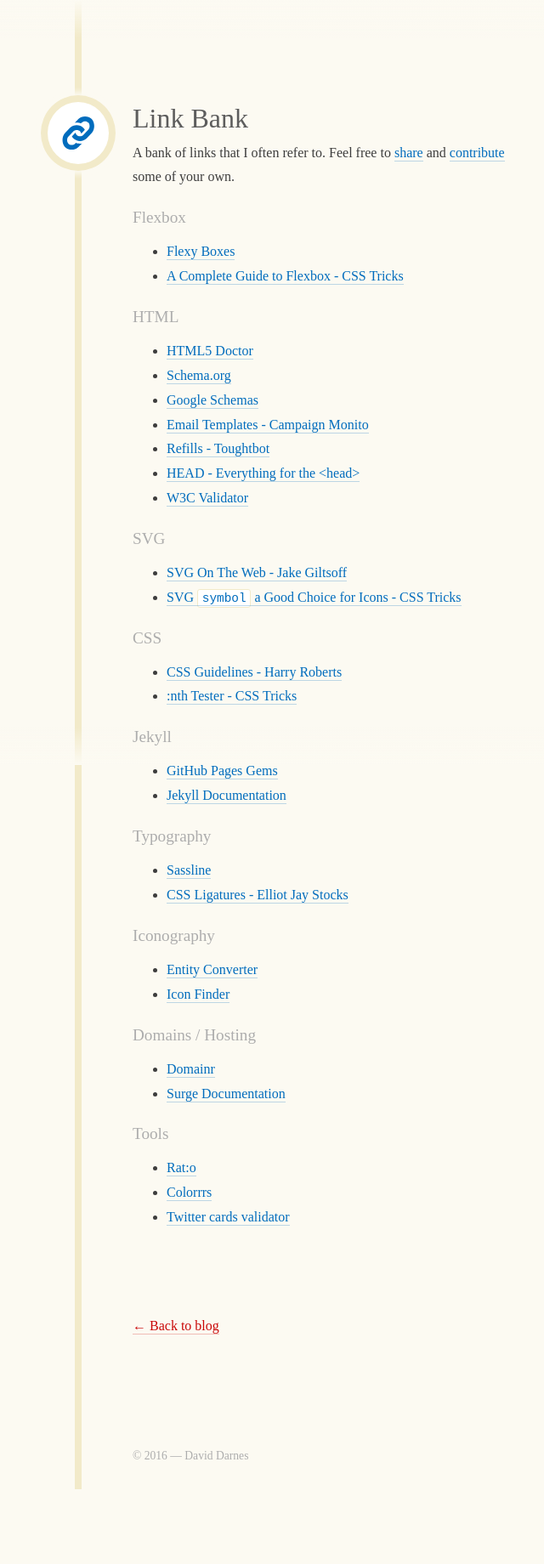
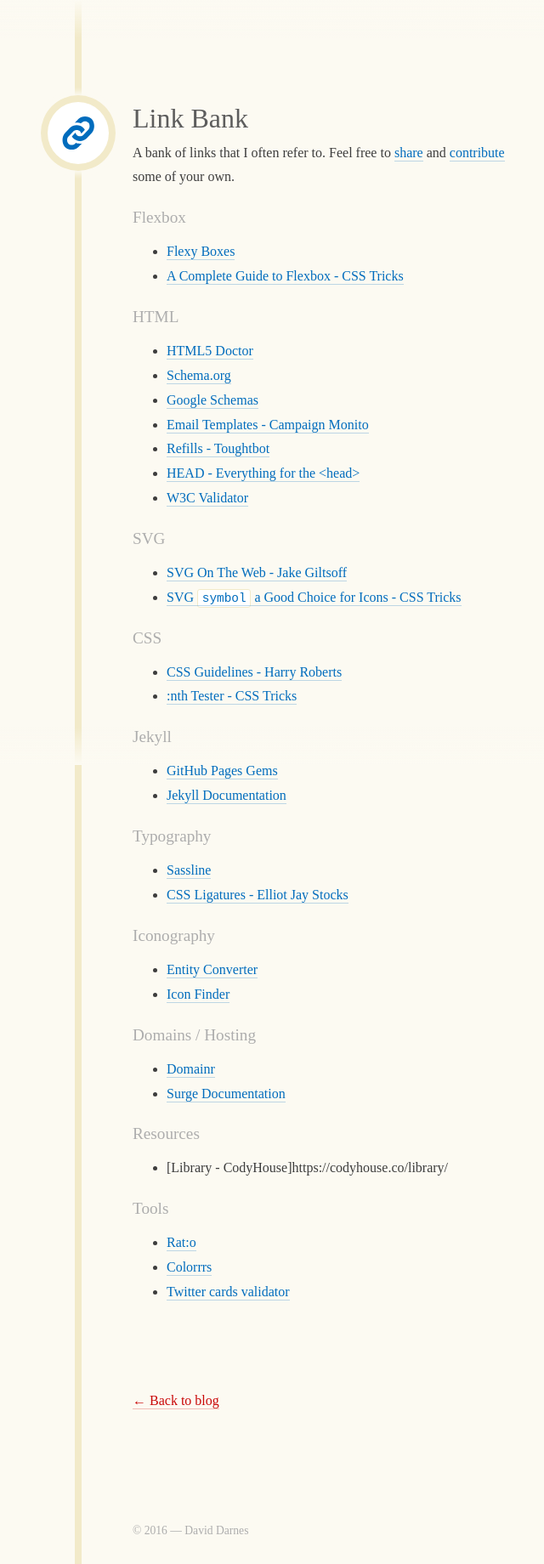
Before and after one commit to daviddarnes/david.darn.es, a Jekyll site: the page built from linkbank.md, in a window 1280 px wide. Shown: the whole page at 85% size, without its empty margins (321-961 px from the left). Built offline with Jekyll 4.4.1, drawn with Linux system fonts in a browser that asks for light colours; some web fonts are replaced; before the commit the page ends 1752 px from its top, so only the background shows below that.

Commit message:
Moar links

```diff
--- a/linkbank.md
+++ b/linkbank.md
@@ -54,6 +54,10 @@
 - [Domainr](https://domainr.com/)
 - [Surge Documentation](https://surge.sh/help/)
 
+### Resources
+
+- [Library - CodyHouse]https://codyhouse.co/library/
+
 ### Tools
 
 - [Rat:o](http://apps.mikestreety.co.uk/ratio/)
```
